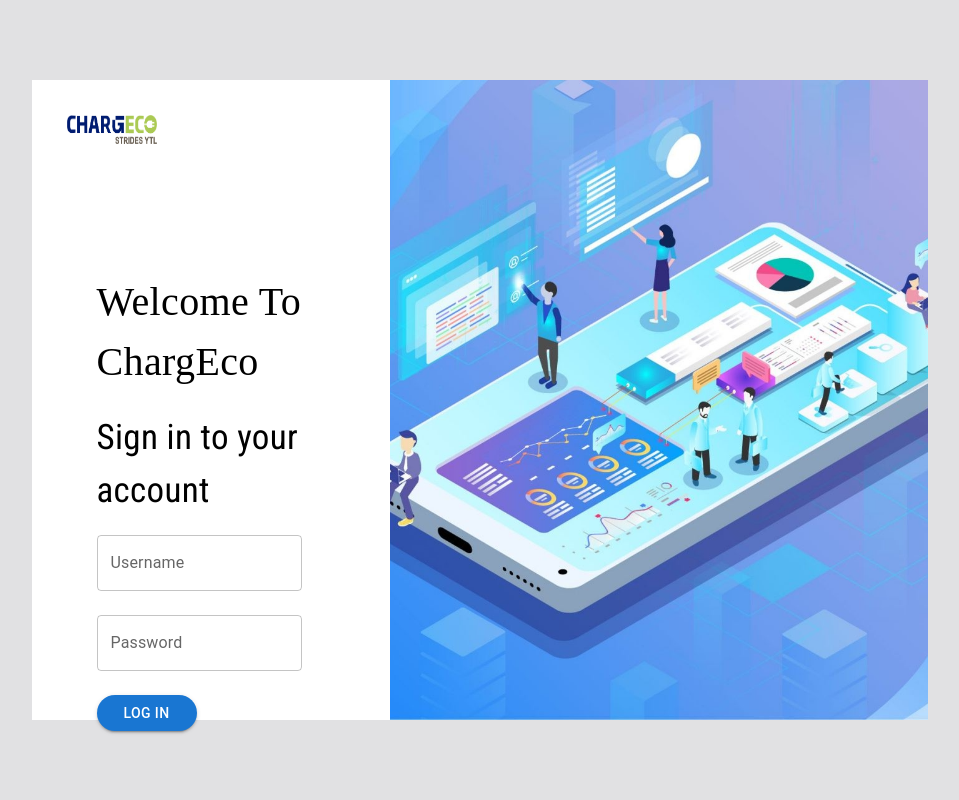
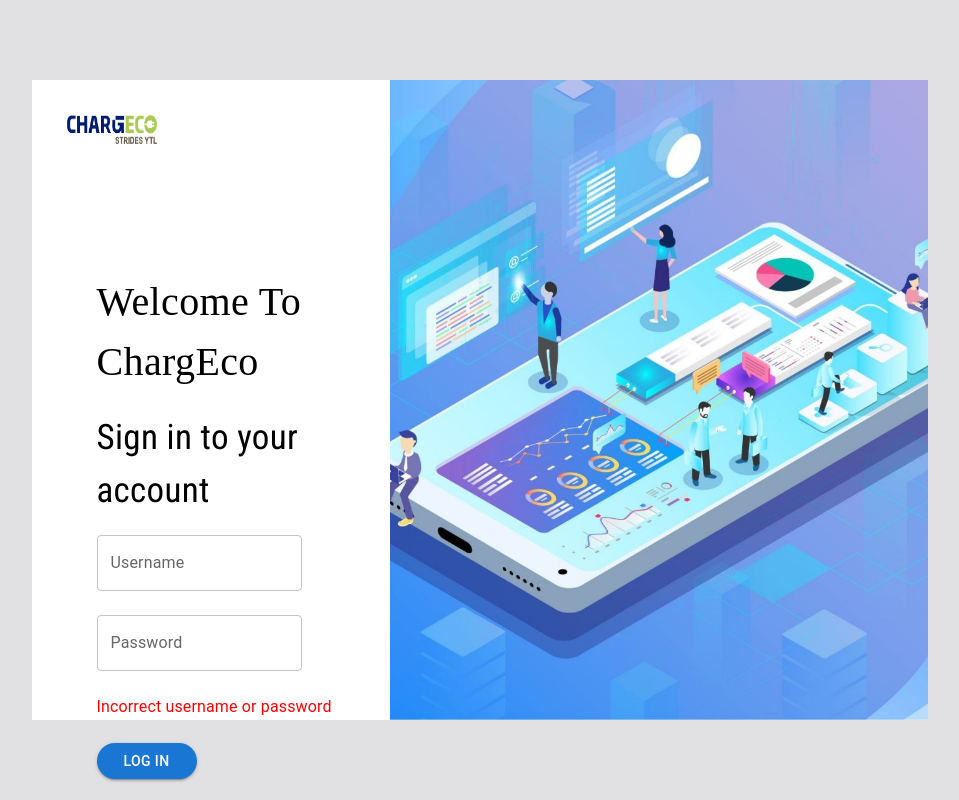
Before and after one commit to dinostrides/chargecoDashboard, a React (Vite) app in the folder client/: page / in a window 1280 px wide. Both pictures are taken after a click on the button "LOG IN". Shown: the whole page, without its empty margins (160-1119 px from the left). Built offline with nearby package versions, Linux system fonts and the light colour scheme; no server answers; a web font is replaced by a local one.

Commit message:
show error msg on failed login

```diff
--- a/client/src/Login.jsx
+++ b/client/src/Login.jsx
@@ -10,6 +10,7 @@ function Login() {
   const navigate = useNavigate();
   const [username, setUsername] = useState();
   const [password, setPassword] = useState();
+  const [showErrorMessage, setShowErrorMessage] = useState(false)
 
 
   const handleLogin = async (e) => {
@@ -32,9 +33,12 @@ function Login() {
 
         // Navigate after setting tokens
         navigate("/overview");
+      } else {
+        setShowErrorMessage(true)
       }
     } catch (error) {
       console.log(error.message);
+      setShowErrorMessage(true)
     }
   };
 
@@ -129,6 +133,9 @@ function Login() {
                 sx={{
                   width: '70%'
                 }} />
+              {showErrorMessage && (
+                <Typography color={'red'}>Incorrect username or password</Typography>
+              )}
               <Button variant="contained" sx={{
                 width: '25%',
                 borderRadius: '20px',
```
Lines whose indentation alone changed are shown as unchanged.
